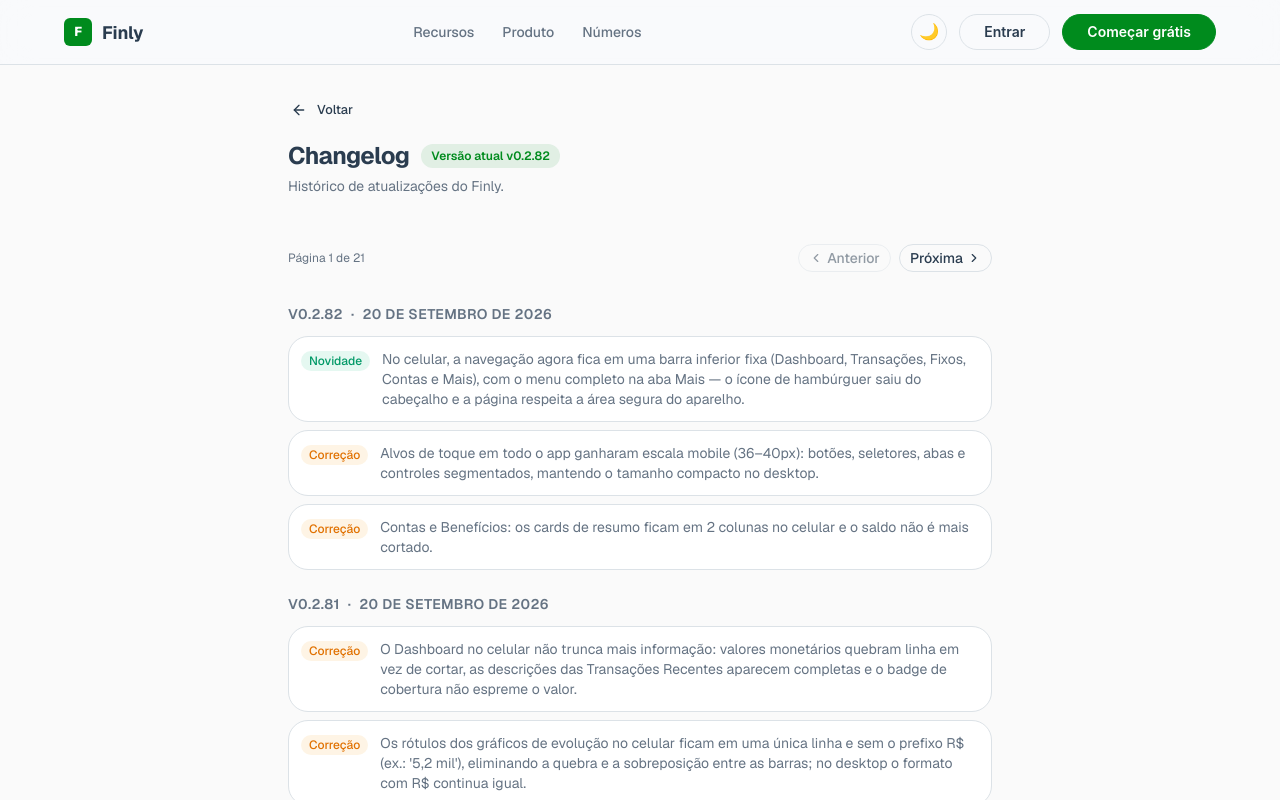
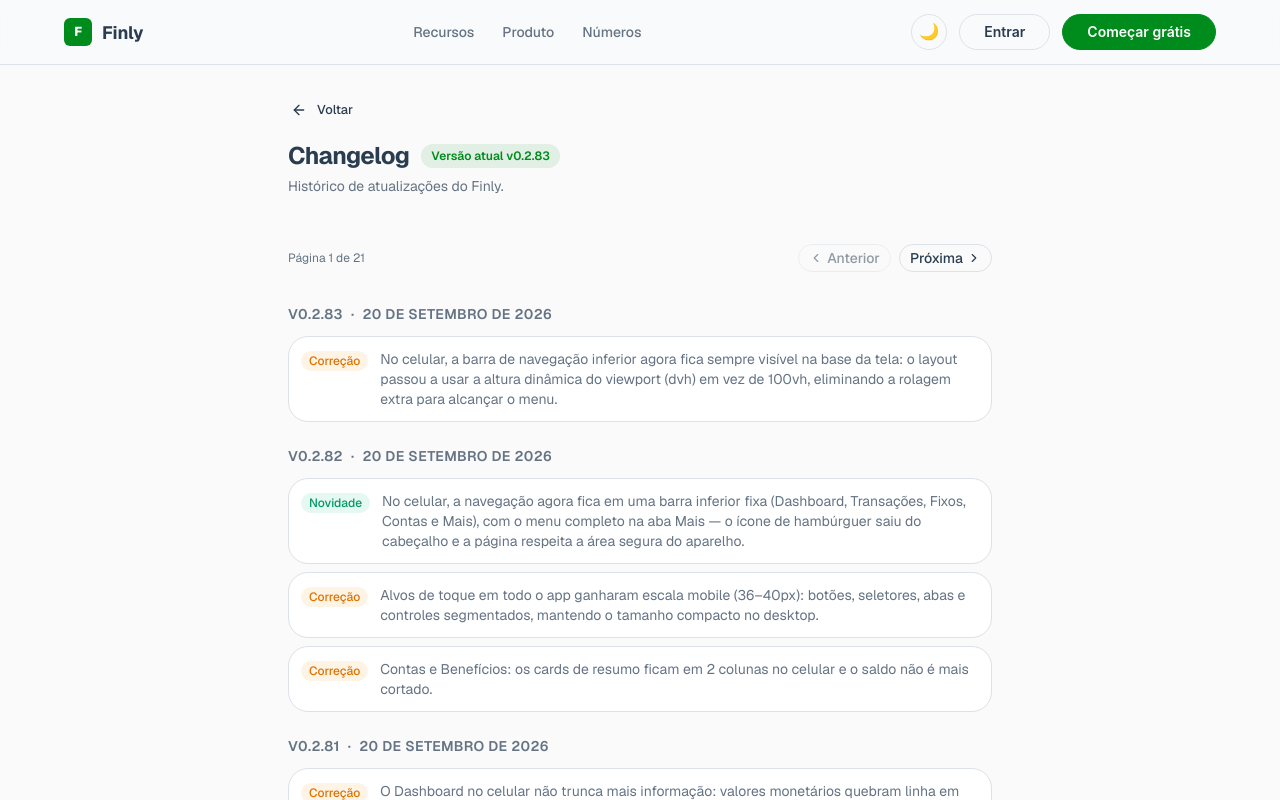
Before and after one commit to juliano340/finly, a Next.js app: page /changelog in a window 1280 px wide. Shown: the top 800 px of the page. Built offline with nearby package versions, Linux system fonts and the light colour scheme.

Commit message:
chore(release): prepara v0.2.83

```diff
--- a/package.json
+++ b/package.json
@@ -1,6 +1,6 @@
 {
   "name": "finly",
-  "version": "0.2.82",
+  "version": "0.2.83",
   "private": true,
   "scripts": {
     "dev": "next dev --turbopack",
--- a/src/content/releases.ts
+++ b/src/content/releases.ts
@@ -24,9 +24,16 @@
   return `${year}-${month}-${day}`
 }
 
-export const CURRENT_VERSION = "0.2.82"
+export const CURRENT_VERSION = "0.2.83"
 
 export const releases = [
+  {
+    version: "0.2.83",
+    date: "2026-09-20",
+    changes: [
+      { type: "fix", description: "No celular, a barra de navegação inferior agora fica sempre visível na base da tela: o layout passou a usar a altura dinâmica do viewport (dvh) em vez de 100vh, eliminando a rolagem extra para alcançar o menu." },
+    ],
+  },
   {
     version: "0.2.82",
     date: "2026-09-20",
```
Also changed, not shown: 2 other files (tests, documents, lock files or other folders).
